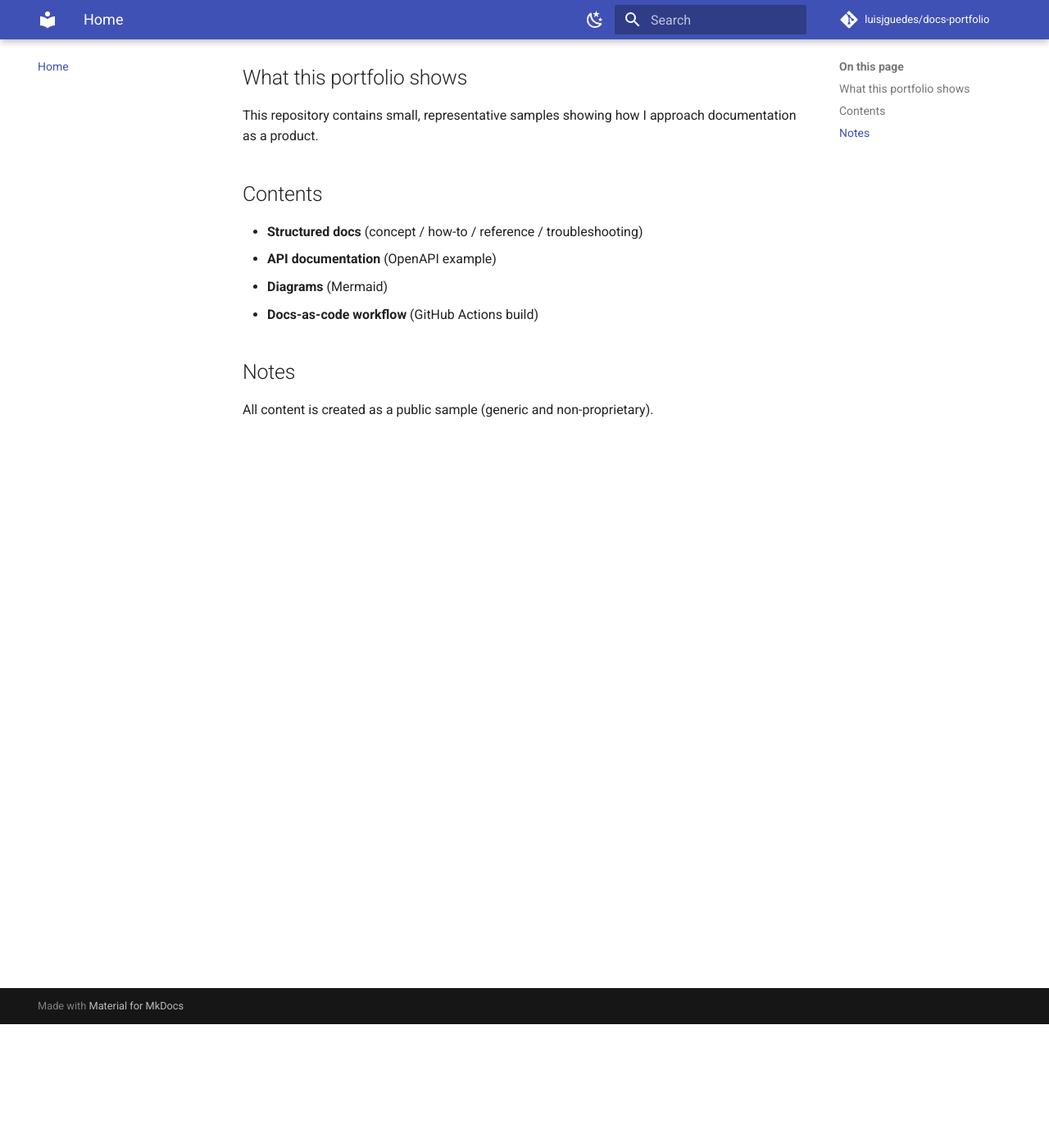
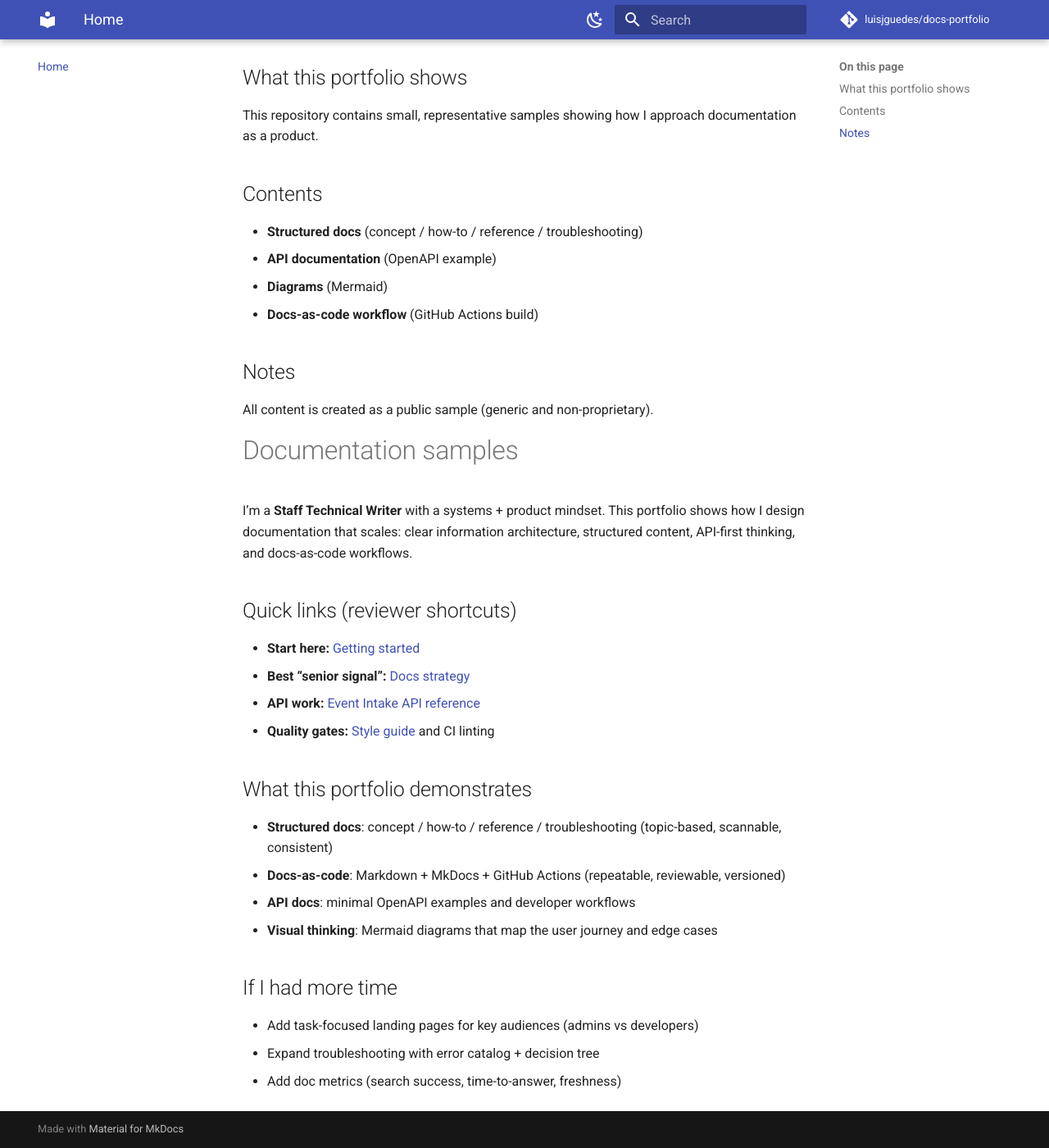
Before and after one commit to luisjguedes/docs-portfolio, an MkDocs documentation site: the page built from docs/index.md, in a window 1280 px wide and 1400 px high, scrolled down 151 px. Shown: the whole window at 82% size. Built offline with MkDocs 1.6.1 and Material for MkDocs 9.7.7, drawn with Linux system fonts in a browser that asks for light colours; comment, search, counter and statistics services are not loaded.

Commit message:
Update index.md

```diff
--- a/docs/index.md
+++ b/docs/index.md
@@ -11,3 +11,24 @@ This repository contains small, representative samples showing how I approach do
 
 ## Notes
 All content is created as a public sample (generic and non-proprietary).
+
+# Documentation samples
+
+I’m a **Staff Technical Writer** with a systems + product mindset. This portfolio shows how I design documentation that scales: clear information architecture, structured content, API-first thinking, and docs-as-code workflows.
+
+## Quick links (reviewer shortcuts)
+- **Start here:** [Getting started](getting-started.md)
+- **Best “senior signal”:** [Docs strategy](strategy/docs-strategy.md)
+- **API work:** [Event Intake API reference](reference/event-intake-api.md)
+- **Quality gates:** [Style guide](../styles/STYLE_GUIDE.md) and CI linting
+
+## What this portfolio demonstrates
+- **Structured docs**: concept / how-to / reference / troubleshooting (topic-based, scannable, consistent)
+- **Docs-as-code**: Markdown + MkDocs + GitHub Actions (repeatable, reviewable, versioned)
+- **API docs**: minimal OpenAPI examples and developer workflows
+- **Visual thinking**: Mermaid diagrams that map the user journey and edge cases
+
+## If I had more time
+- Add task-focused landing pages for key audiences (admins vs developers)
+- Expand troubleshooting with error catalog + decision tree
+- Add doc metrics (search success, time-to-answer, freshness)
```
